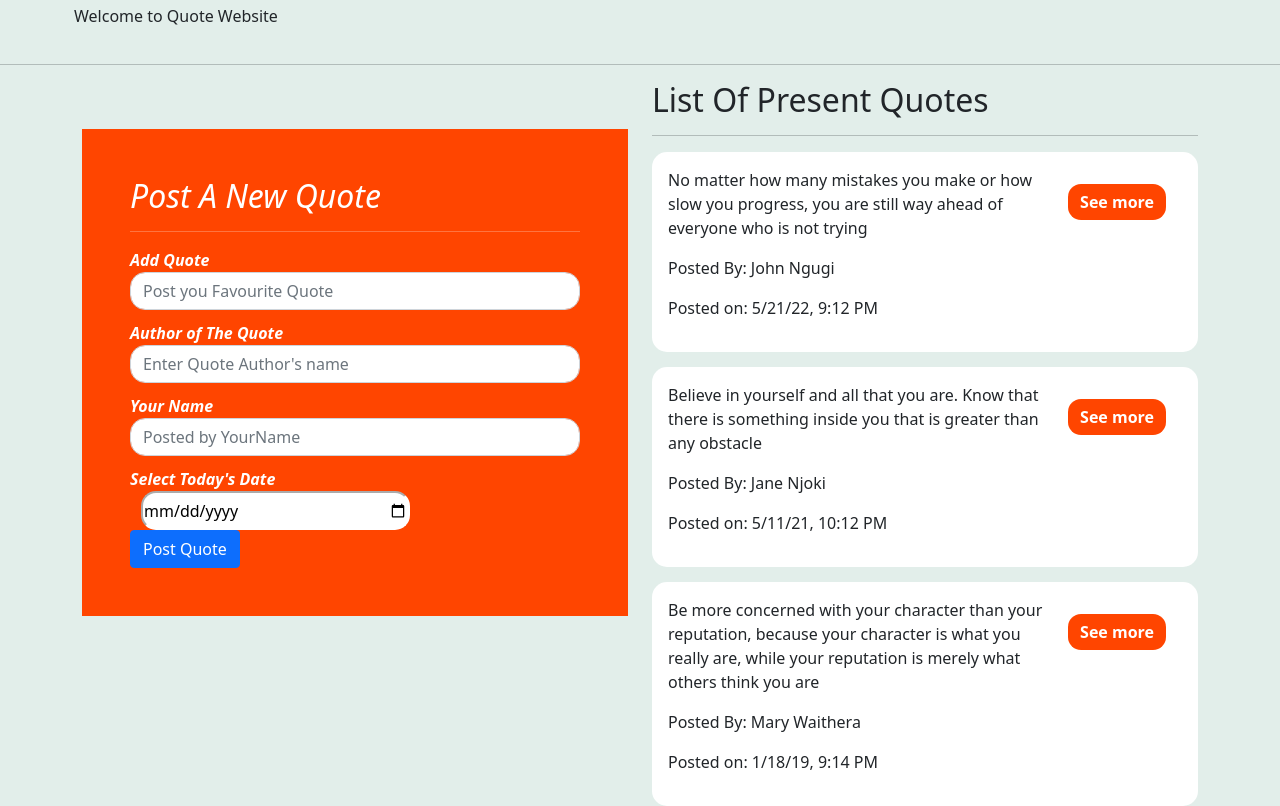
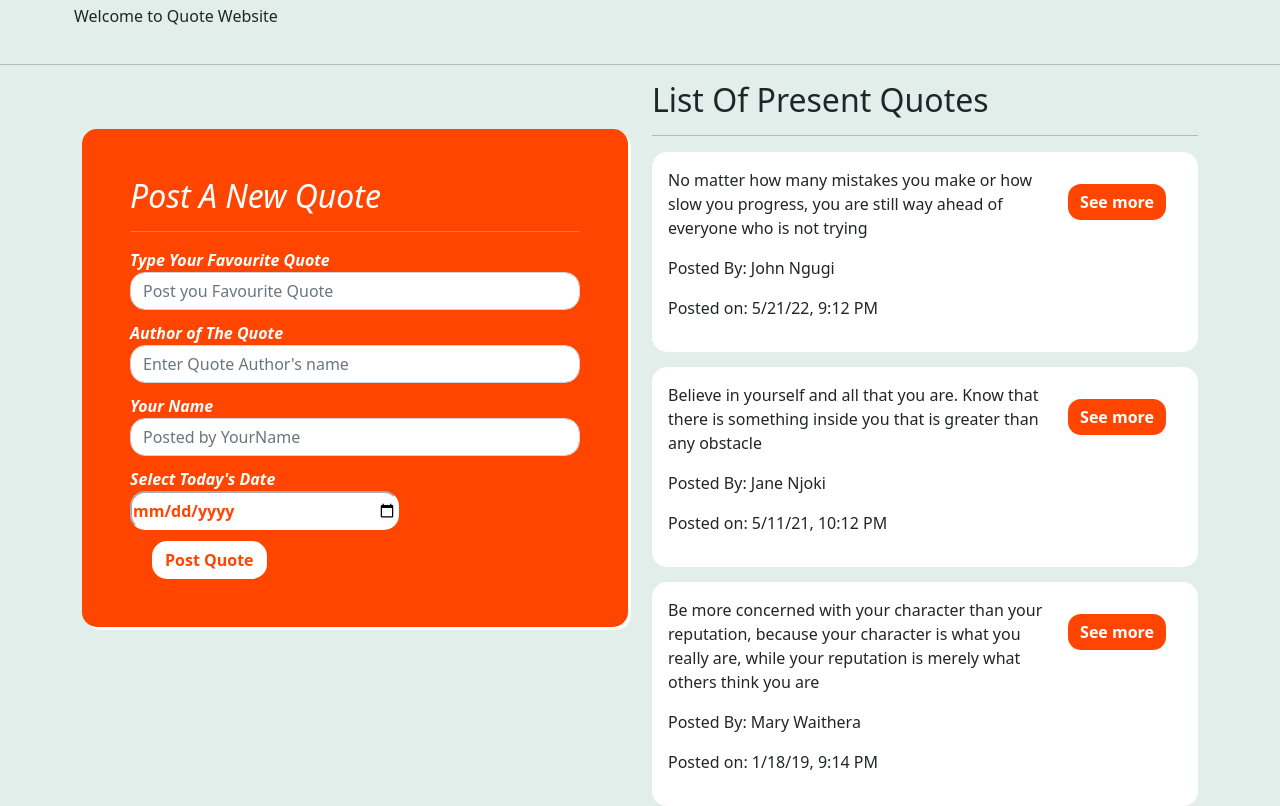
Before and after one commit to danknjoroge/Quotes, an Angular app: page / in a window 1280 px wide. Built offline with nearby package versions, Linux system fonts and the light colour scheme.

Commit message:
added output

```diff
--- a/src/app/quote-details/quote-details.component.html
+++ b/src/app/quote-details/quote-details.component.html
@@ -1,9 +1,9 @@
 <p>
-    {{quote.author}}
+    AUTHOR::  {{quote.author|uppercase}}
 </p>
 <button (click)= 'deleteQuote(true)'class="btn btn-danger">Delete Quote</button>
-<p>{{quote.submitter}}</p>
+<!-- <p>{{quote.submitter}}</p>
 <p>
     {{quote.postDate|date}}
-</p>
+</p> -->
 <p>Posted on {{quote.postDate|dateCount}} days ago</p>
--- a/src/app/quote-form/quote-form.component.css
+++ b/src/app/quote-form/quote-form.component.css
@@ -3,6 +3,8 @@
     color: white;
     font-weight: bold;
     font-style: italic;
+    border-radius: 15px;
+    box-shadow: 3px 3px  white;
 }
 input[type="text"]{
     margin-bottom:  11px;
@@ -12,7 +14,16 @@ input[type="text"]{
 input[type="date"]{
     border-radius: 15px;
     height: 39px;
-    margin-left:  11px;
     width: 269px;
     border-color: white;
+    margin-bottom:  11px;
+    color: orangered;
+    font-weight: bold;
 }
+button{
+    color: orangered;
+    background-color: white;
+    font-weight: bold;
+    border-radius: 15px;
+    margin-left: 22px;
+}
--- a/src/app/quote-form/quote-form.component.html
+++ b/src/app/quote-form/quote-form.component.html
@@ -3,7 +3,7 @@
     <h2>Post A New Quote</h2>
     <hr>
     <form action="" (ngSubmit)="postQuote() " #quoteForm="ngForm">
-        <label for="quote">Add Quote</label>
+        <label for="quote">Type Your Favourite Quote</label>
         <input type="text" class="form-control" placeholder="Post you Favourite Quote" id="quote" [(ngModel)]="newQuote.quote" name="quote">
         <label for="author">Author of The Quote</label>
         <input type="text" class="form-control" placeholder="Enter Quote Author's name" id="author" [(ngModel)]="newQuote.author" name="author">
@@ -11,6 +11,6 @@
         <input type="text" class="form-control" placeholder="Posted by YourName" id="submitter" [(ngModel)]="newQuote.submitter" name="submitter">
         <label for="date">Select Today's Date</label> <br>
         <input type="date" id="postDate" [(ngModel)]="newQuote.postDate" name="postDate"> <br>
-        <button type="submit" class="btn btn-primary">Post Quote</button>
+        <button type="submit" class="btn">Post Quote</button>
     </form>
 </div>
```
